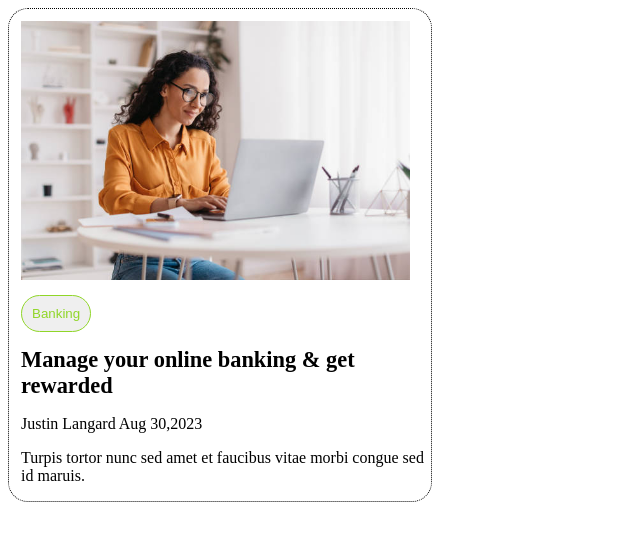
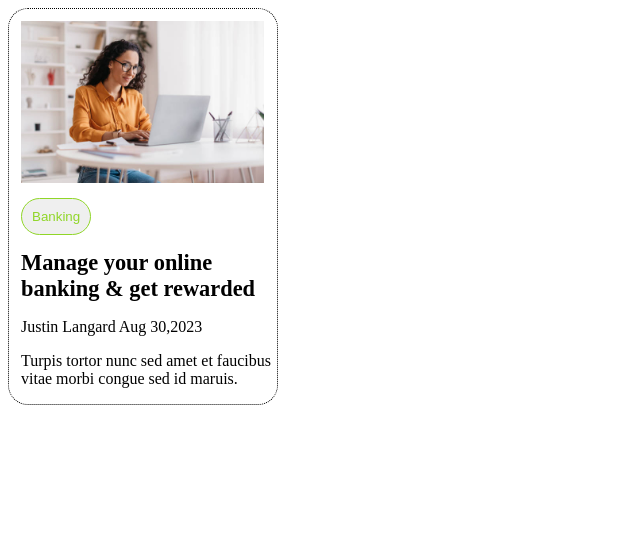
Before and after one commit to MennaHesham9/Tasks_, a plain HTML site: page Task3/index.html in a window 1280 px wide. Shown: the whole page, without its empty margins (0-640 px from the left). Drawn offline with Linux system fonts and the light colour scheme.

Commit message:
update style.css

```diff
--- a/Task3/style.css
+++ b/Task3/style.css
@@ -1,7 +1,7 @@
 body{
     border: 1px dotted black;
     border-radius: 20px;
-    width: 32%;
+    width: 20%;
     padding-top: 12px;
     padding-left: 12px;
 }
```
